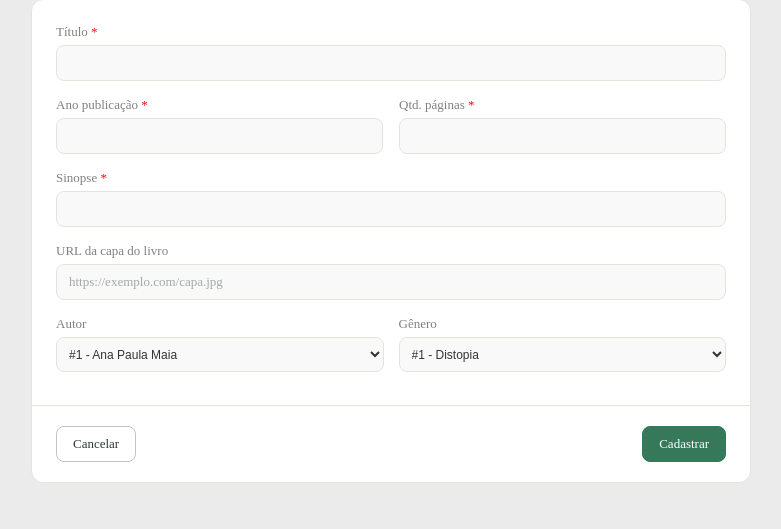
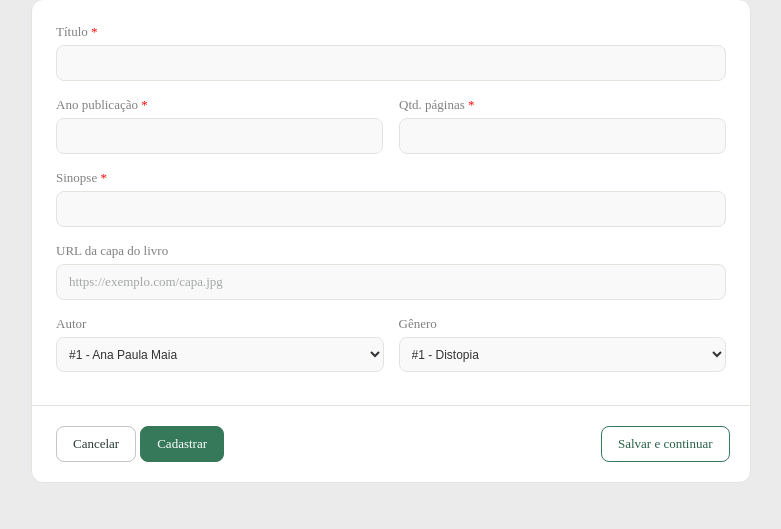
Before and after one commit to danielidallavecchia/biblioteca, a Rails app: page /livros/new in a window 1280 px wide. Shown: the part 271-800 px from the top of the page, without its empty margins (249-1030 px from the left). Run offline with Rails 7, Linux system fonts and the light colour scheme; the visitor is signed in with stand-in values (Sample User, id 1); data comes from the database, SQL or seed files in the repository; style sheets or scripts are compiled from the project's sources; parts of the project's set-up code (start-up, migrations or seed data) failed here and were passed over; some libraries are stand-ins or nearby versions.

Commit message:
feat: Botão 'Salvar e continuar' em livros

```diff
--- a/app/controllers/livros_controller.rb
+++ b/app/controllers/livros_controller.rb
@@ -60,10 +60,15 @@ class LivrosController < ApplicationController
     @livro = Livro.new(params[:livro])
 
     if @livro.save
-      if @livro.id.blank?
-        redirect_to livros_path
+
+      if params[:salvar_e_continuar]
+        redirect_to new_livro_path
       else
-        redirect_to info_livro_path(@livro)
+        if @livro.id.blank?
+          redirect_to livros_path
+        else
+          redirect_to info_livro_path(@livro)
+        end
       end
 
     else
--- a/app/views/livros/_form.html.erb
+++ b/app/views/livros/_form.html.erb
@@ -85,7 +85,16 @@
     </div>
 
     <div class="cartao-rodape">
+        <div>
         <%= link_to "Cancelar", livros_path, class: "btn" %>
         <%= f.submit(@livro.new_record? ? "Cadastrar" : "Salvar", class: "btn btn-primario") %>
-    </div>
+        </div>
+
+        <% if @livro.new_record? %>
+        <div class="salvar-continuar">
+            <%= f.submit "Salvar e continuar", name: "salvar_e_continuar", class: "btn botao-continuar" %>
+        </div>
+        <% end %>
+  </div>
+
 <% end %>
```
